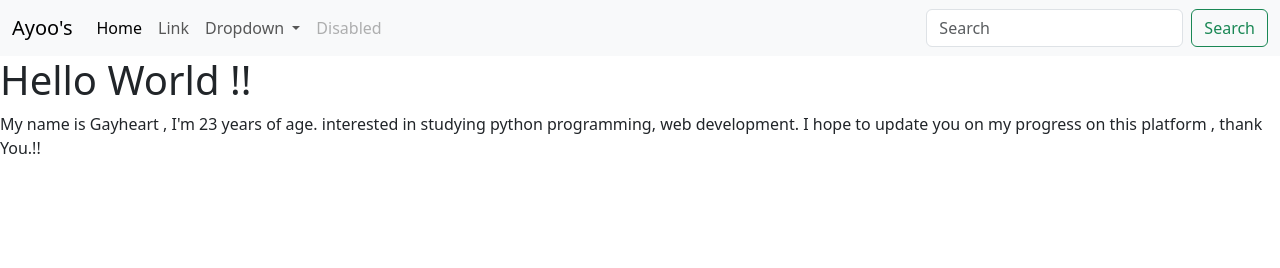
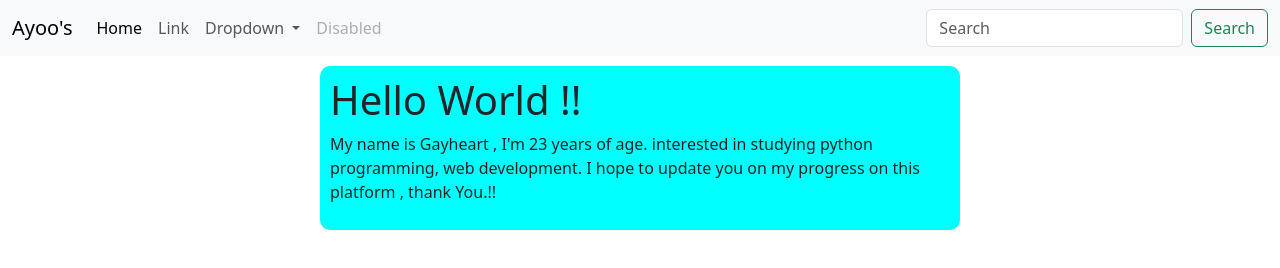
Before and after one commit to Gayheart2506/Bootstrap-Projects, a plain HTML site: page navbar.html in a window 1280 px wide. Drawn offline with nearby package versions, Linux system fonts and the light colour scheme.

Commit message:
added some new styles

```diff
--- a/style.css
+++ b/style.css
@@ -1,4 +1,11 @@
-.middle-content{
+.content{
+    background-color: aqua;
+    border-radius: 10px;
+    padding: 10px;
+    width: 50%;
     margin: 0 auto;
-    font-family: Arial, Helvetica, sans-serif;
+    margin-top: 10px;
 }
+h1{
+    align-items: center;
+}
```
